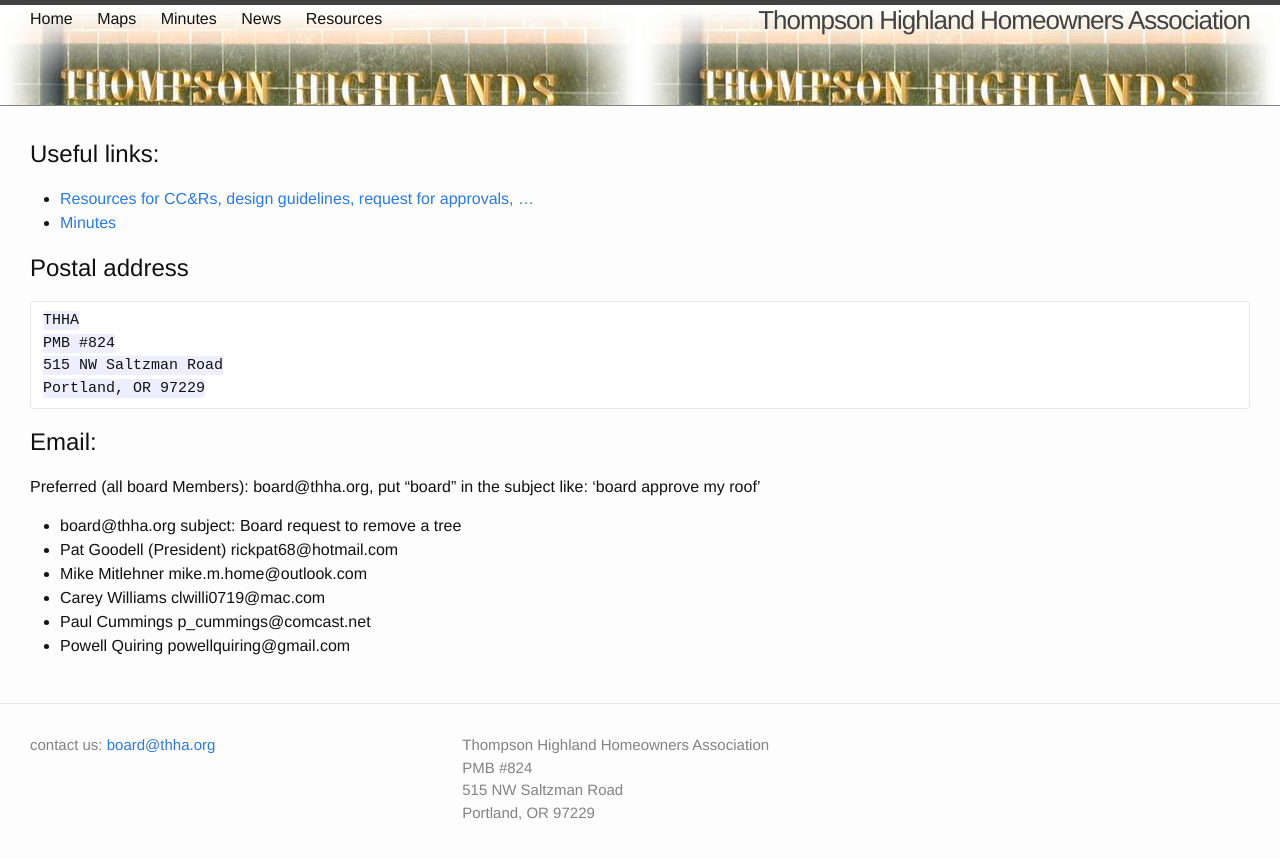
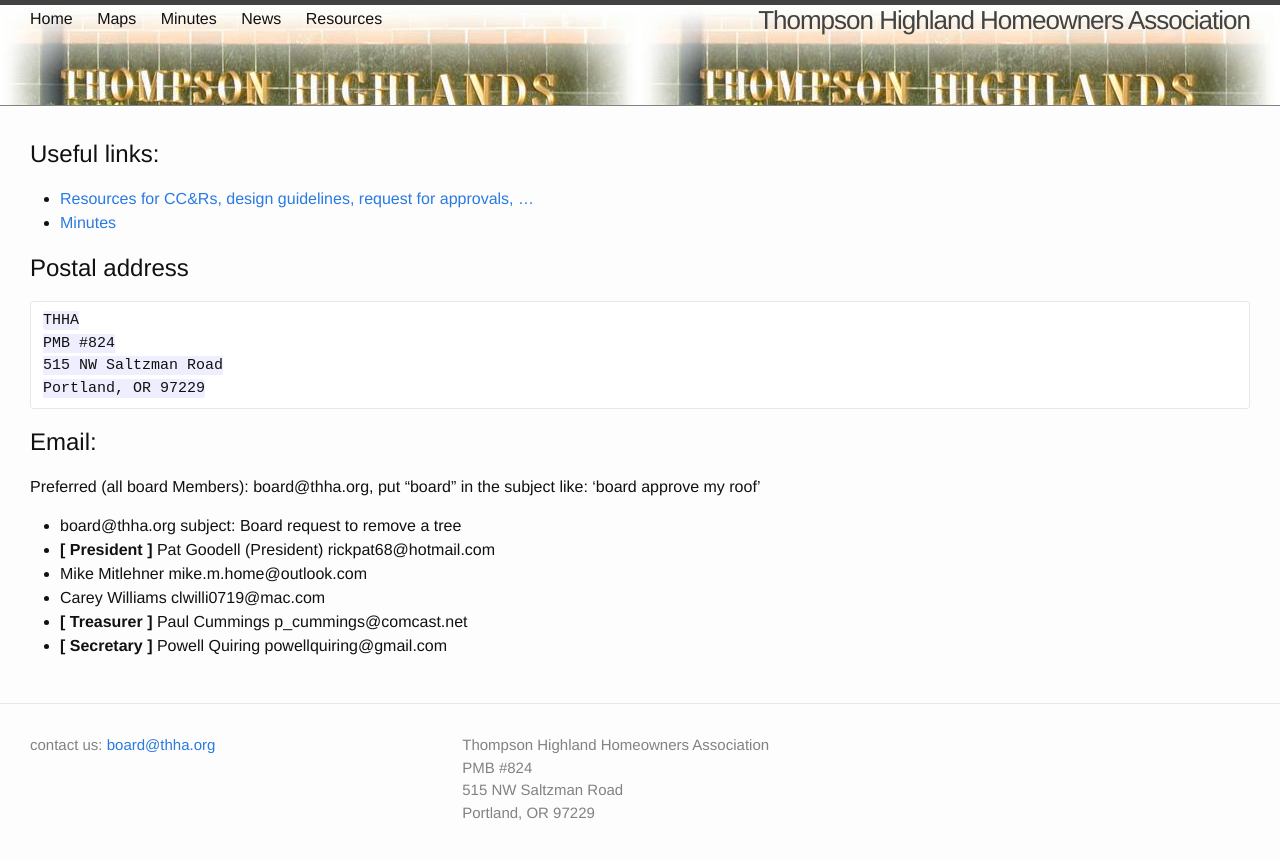
Before and after one commit to thhaorg/thhaorg.github.io, a Jekyll site: the page built from index.md, in a window 1280 px wide. Shown: the top 859 px of the page. Built offline with Jekyll 4.4.1, drawn with Linux system fonts in a browser that asks for light colours.

Commit message:
added titles to board members

```diff
--- a/index.md
+++ b/index.md
@@ -17,8 +17,8 @@ title: Home
 Preferred (all board Members): board@thha.org, put "board" in the subject like: 'board approve my roof'
 
 * board@thha.org subject: Board request to remove a tree
-* Pat Goodell (President) rickpat68@hotmail.com
+* **[ President ]** Pat Goodell (President) rickpat68@hotmail.com
 * Mike Mitlehner mike.m.home@outlook.com
 * Carey Williams clwilli0719@mac.com
-* Paul Cummings p_cummings@comcast.net
-* Powell Quiring powellquiring@gmail.com
+* **[ Treasurer ]** Paul Cummings p_cummings@comcast.net
+* **[ Secretary ]** Powell Quiring powellquiring@gmail.com
```
Also changed, not shown: README.md, favicon.ico (added).
